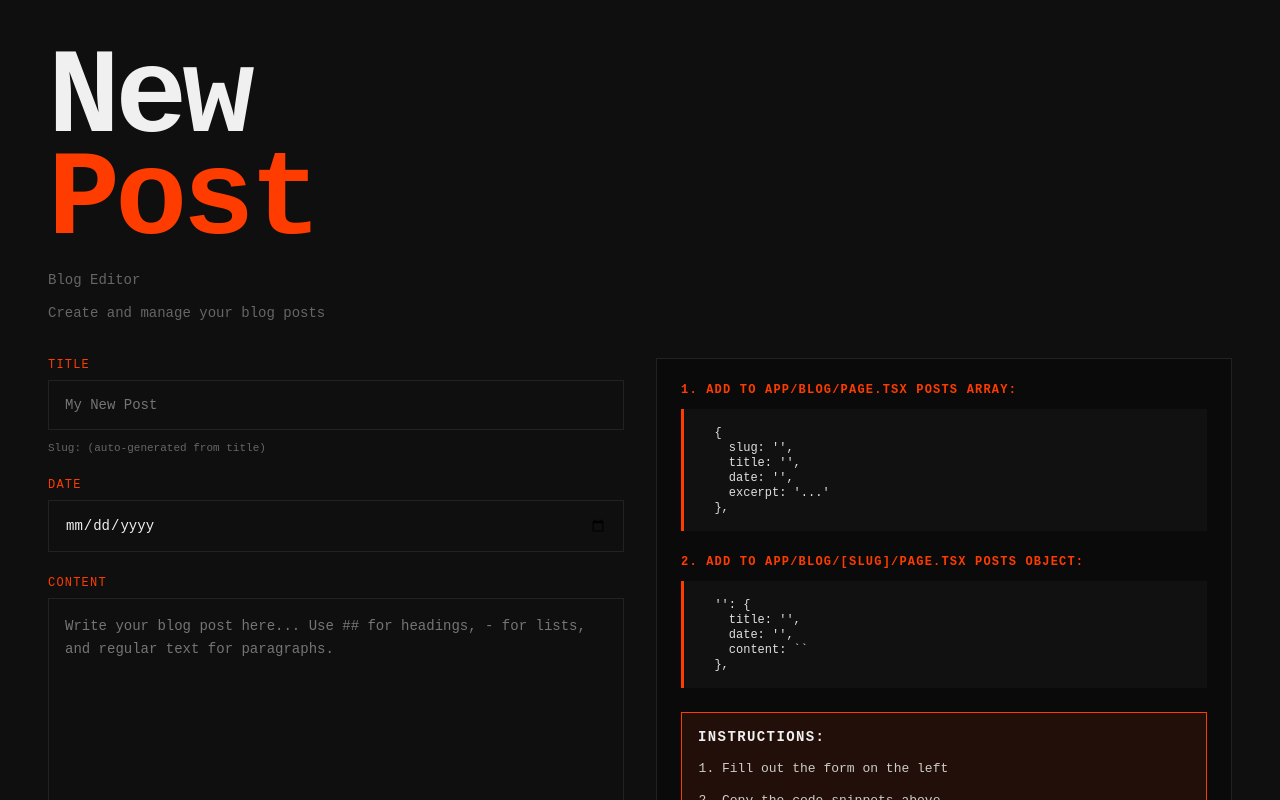
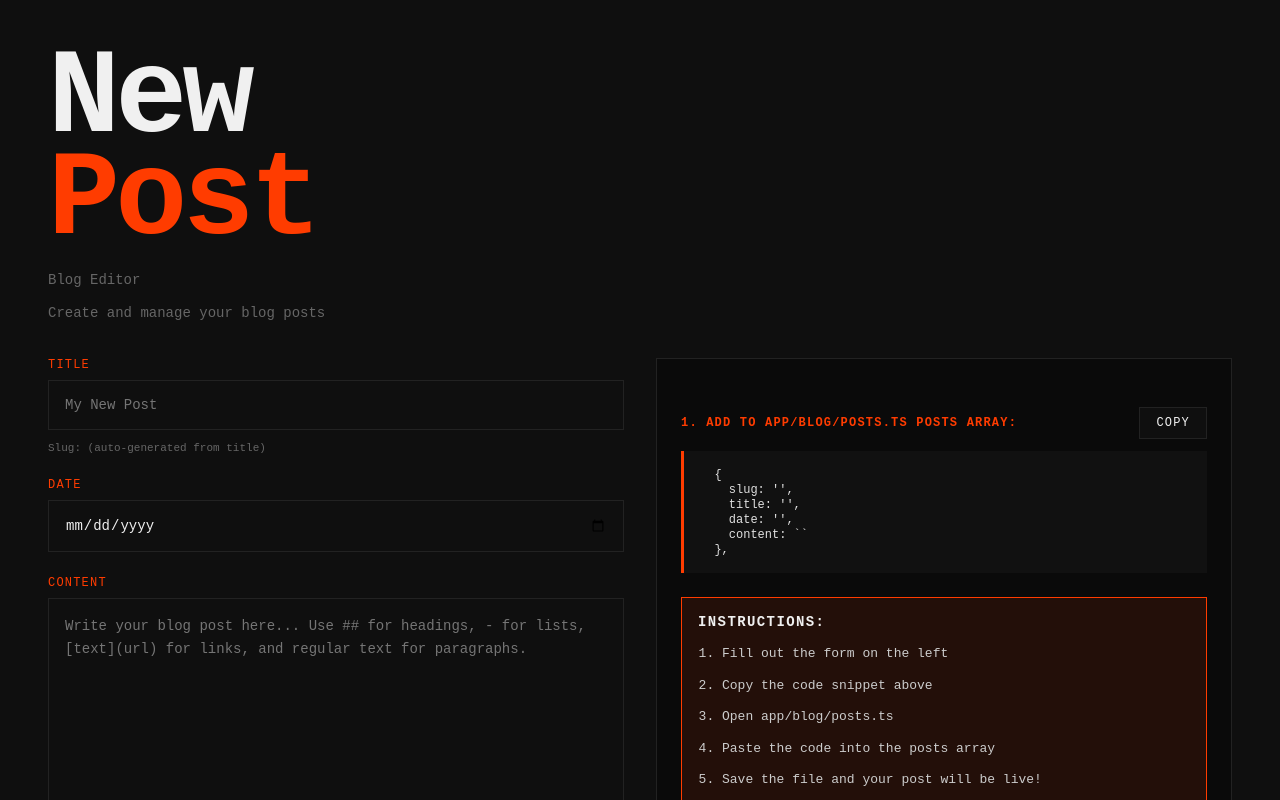
Before and after one commit to thomasboom/thomasboom, a Next.js app in the folder website/: page /blog/new in a window 1280 px wide. Shown: the top 800 px of the page. Built offline with nearby package versions, Linux system fonts and the light colour scheme; a web font is replaced by a local one.

Commit message:
Revamed blog

```diff
--- a/website/app/blog/new/page.tsx
+++ b/website/app/blog/new/page.tsx
@@ -7,6 +7,7 @@ export default function NewBlogPost() {
   const [title, setTitle] = useState('');
   const [date, setDate] = useState('');
   const [content, setContent] = useState('');
+  const [copied, setCopied] = useState(false);
 
   const slug = title
     .toLowerCase()
@@ -14,24 +15,22 @@ export default function NewBlogPost() {
     .trim()
     .replace(/\s+/g, '-');
 
+  const copyToClipboard = async () => {
+    await navigator.clipboard.writeText(code);
+    setCopied(true);
+    setTimeout(() => setCopied(false), 2000);
+  };
+
   const generateCode = () => {
-    const listingCode = `  {
+    return `  {
     slug: '${slug}',
-    title: '${title}',
-    date: '${date}',
-    excerpt: '${content.substring(0, 100)}...'
-  },`;
-
-    const postCode = `  '${slug}': {
     title: '${title}',
     date: '${date}',
     content: \`${content}\`
   },`;
-
-    return { listingCode, postCode };
   };
 
-  const { listingCode, postCode } = generateCode();
+  const code = generateCode();
 
   return (
     <div className="blog-editor">
@@ -73,27 +72,29 @@ export default function NewBlogPost() {
             <textarea
               value={content}
               onChange={(e) => setContent(e.target.value)}
-              placeholder="Write your blog post here... Use ## for headings, - for lists, and regular text for paragraphs."
+              placeholder="Write your blog post here... Use ## for headings, - for lists, [text](url) for links, and regular text for paragraphs."
               rows={20}
             />
           </div>
         </div>
 
         <div className="code-output">
-          <h3>1. Add to app/blog/page.tsx posts array:</h3>
-          <pre><code>{listingCode}</code></pre>
-
-          <h3>2. Add to app/blog/[slug]/page.tsx posts object:</h3>
-          <pre><code>{postCode}</code></pre>
+          <div className="code-header">
+            <h3>1. Add to app/blog/posts.ts posts array:</h3>
+            <button onClick={copyToClipboard} className="copy-button">
+              {copied ? 'Copied!' : 'Copy'}
+            </button>
+          </div>
+          <pre><code>{code}</code></pre>
 
           <div className="instructions">
             <h3>Instructions:</h3>
             <ol>
               <li>Fill out the form on the left</li>
-              <li>Copy the code snippets above</li>
-              <li>Open the two blog files</li>
-              <li>Paste the code into the posts array/object</li>
-              <li>Save the files and your post will be live!</li>
+              <li>Copy the code snippet above</li>
+              <li>Open app/blog/posts.ts</li>
+              <li>Paste the code into the posts array</li>
+              <li>Save the file and your post will be live!</li>
             </ol>
           </div>
         </div>
--- a/website/app/globals.css
+++ b/website/app/globals.css
@@ -790,3 +790,53 @@ body {
     color: #666;
     margin-top: 4px;
 }
+
+.code-header {
+    display: flex;
+    justify-content: space-between;
+    align-items: center;
+    margin: 24px 0 12px 0;
+}
+
+.code-header h3 {
+    font-size: 12px;
+    color: var(--accent);
+    text-transform: uppercase;
+    letter-spacing: 0.1em;
+    margin: 0;
+}
+
+.copy-button {
+    padding: 8px 16px;
+    border: 1px solid var(--border);
+    background: var(--bg);
+    color: var(--text);
+    font-family: inherit;
+    font-size: 12px;
+    cursor: pointer;
+    transition: all 0.3s ease;
+    text-transform: uppercase;
+    letter-spacing: 0.1em;
+}
+
+.copy-button:hover {
+    border-color: var(--accent);
+    color: var(--accent);
+    padding-left: 20px;
+}
+
+.copy-button::before {
+    content: '';
+    position: absolute;
+    left: 0;
+    top: 0;
+    width: 3px;
+    height: 100%;
+    background: var(--accent);
+    transform: scaleY(0);
+    transition: transform 0.3s ease;
+}
+
+.copy-button:hover::before {
+    transform: scaleY(1);
+}
```
Also changed, not shown: website/app/blog/[slug]/page.tsx (+2 -73 lines), website/app/blog/page.tsx (+2 -10 lines), website/app/blog/posts.ts (added, +80 -0 lines).
